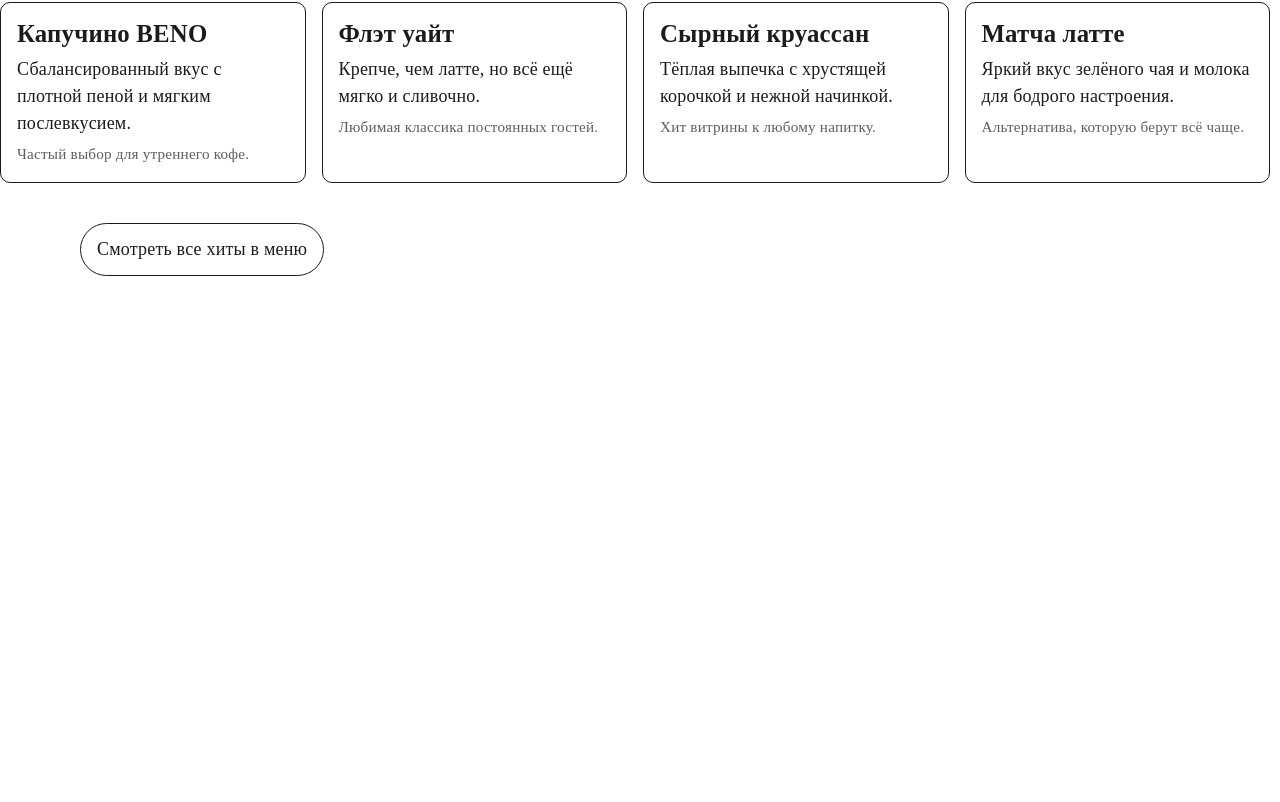
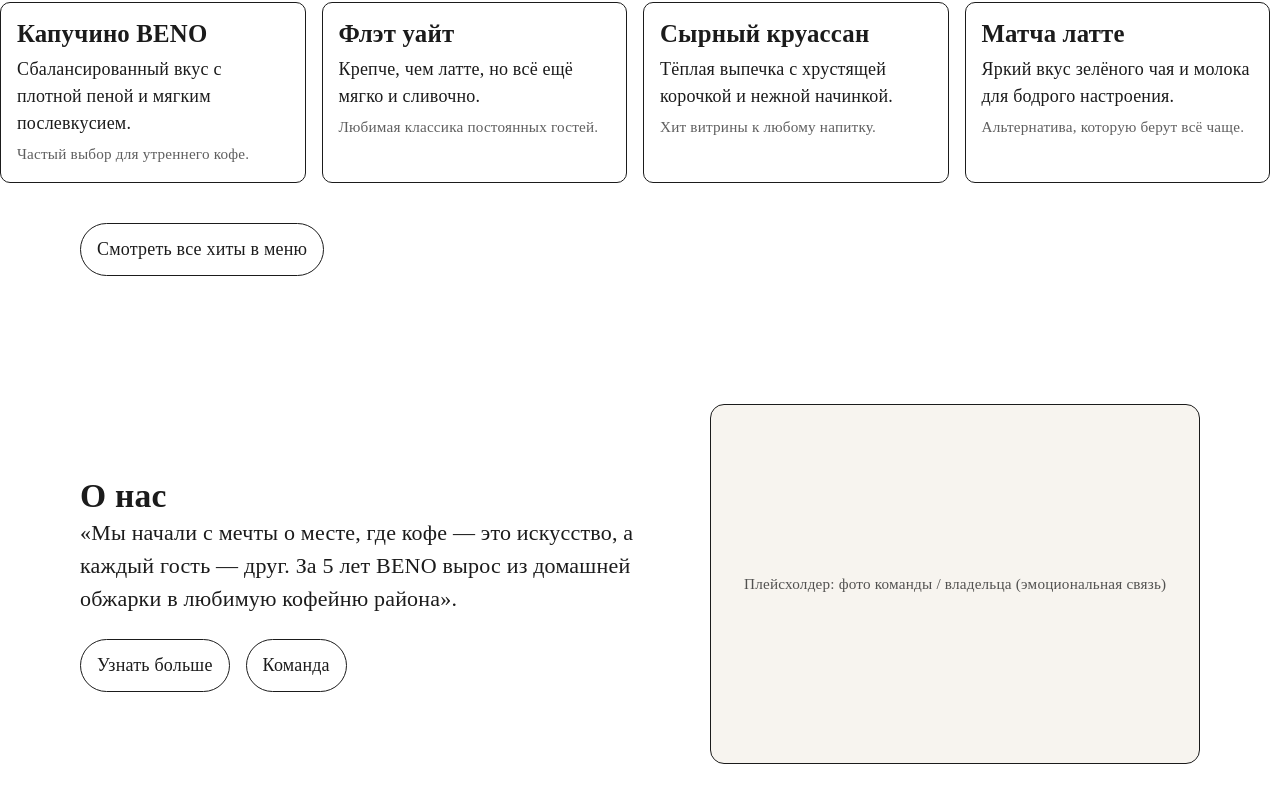
Before and after one commit to ALDYNEC-07/beno-coffe, a Next.js app: page / in a window 1280 px wide. Shown: the part 2070-2872 px from the top of the page. Before the commit the page ends 2410 px from the top, so only its background shows below. Built offline with nearby package versions, Linux system fonts and the light colour scheme.

Commit message:
Создал компонент о нас

```diff
--- a/src/app/page.tsx
+++ b/src/app/page.tsx
@@ -7,6 +7,7 @@ import Hero from "@/components/Hero/Hero";
 import Features from "@/components/Features/Features";
 import NewMonth from "@/components/NewMonth/NewMonth";
 import Hits from "@/components/Hits/Hits";
+import About from "@/components/About/About";
 import Navigation from "@/components/Navigation/Navigation";
 
 // Этот блок собирает основные части главной страницы.
@@ -25,6 +26,8 @@ export default function Home() {
         <NewMonth />
         {/* Этот блок показывает секцию с самыми популярными позициями. */}
         <Hits />
+        {/* Этот блок показывает секцию с краткой историей кофейни. */}
+        <About />
       </main>
     </>
   );
--- /dev/null
+++ b/src/components/About/About.module.css
@@ -0,0 +1,100 @@
+.about {
+  --container: 1120px;
+  --space-1: clamp(0.5rem, 1.2vw, 0.75rem);
+  --space-2: clamp(0.75rem, 1.8vw, 1rem);
+  --space-3: clamp(1rem, 2.6vw, 1.5rem);
+  --space-4: clamp(1.25rem, 3.6vw, 2rem);
+  --space-5: clamp(1.75rem, 5vw, 3rem);
+  --space-6: clamp(2.25rem, 6.5vw, 4rem);
+  --text-sm: clamp(0.875rem, 0.6vw + 0.75rem, 0.95rem);
+  --text-base: clamp(1rem, 0.7vw + 0.9rem, 1.125rem);
+  --text-lg: clamp(1.125rem, 0.9vw + 1rem, 1.375rem);
+  --h2: clamp(1.5rem, 1.8vw + 1.1rem, 2.1rem);
+  --radius: 14px;
+  --border: 1px solid #1b1b1b;
+  --measure: 65ch;
+
+  padding-block: var(--space-6);
+  font-size: var(--text-base);
+  line-height: 1.5;
+  letter-spacing: 0.2px;
+  color: #1b1b1b;
+}
+
+.container {
+  width: min(100% - 2 * var(--space-3), var(--container));
+  margin-inline: auto;
+}
+
+.layout {
+  display: grid;
+  gap: var(--space-4);
+}
+
+.stack > * + * {
+  margin-top: var(--space-3);
+}
+
+.title {
+  font-size: var(--h2);
+  line-height: 1.2;
+  margin: 0;
+  font-weight: 700;
+}
+
+.lead {
+  font-size: var(--text-lg);
+  max-width: var(--measure);
+  margin: 0;
+}
+
+.metaRow {
+  display: flex;
+  flex-wrap: wrap;
+  gap: var(--space-2);
+  align-items: center;
+}
+
+.button {
+  display: inline-flex;
+  align-items: center;
+  gap: 0.5rem;
+  padding: 0.75rem 1rem;
+  border: var(--border);
+  border-radius: 999px;
+  background: transparent;
+  text-decoration: none;
+  white-space: nowrap;
+  color: inherit;
+  font-size: var(--text-base);
+}
+
+.button:focus-visible {
+  outline: 2px solid #1b1b1b;
+  outline-offset: 3px;
+  border-radius: 10px;
+}
+
+.media {
+  border: var(--border);
+  border-radius: var(--radius);
+  background: #f7f4ef;
+  min-height: clamp(200px, 28vw, 360px);
+  display: grid;
+  place-items: center;
+  text-align: center;
+}
+
+.mediaText {
+  margin: 0;
+  padding: var(--space-3);
+  font-size: var(--text-sm);
+  color: rgba(27, 27, 27, 0.75);
+}
+
+@media (min-width: 900px) {
+  .layout {
+    grid-template-columns: minmax(0, 1.1fr) minmax(0, 0.9fr);
+    align-items: center;
+  }
+}
--- /dev/null
+++ b/src/components/About/About.tsx
@@ -0,0 +1,57 @@
+/*
+ Этот файл определяет секцию "О нас".
+ Он показывает краткую историю кофейни, кнопки перехода и место для фото команды.
+ Человек может перейти к подробной странице о кофейне или команде.
+*/
+import Link from "next/link";
+import styles from "./About.module.css";
+
+// Этот объект хранит заголовок и основной текст секции "О нас".
+const aboutContent = {
+  title: "О нас",
+  description:
+    "«Мы начали с мечты о месте, где кофе — это искусство, а каждый гость — друг. За 5 лет BENO вырос из домашней обжарки в любимую кофейню района».",
+};
+
+// Этот список хранит ссылки для перехода к подробным разделам о кофейне.
+const aboutLinks = [
+  { label: "Узнать больше", href: "/about" },
+  { label: "Команда", href: "/about#team" },
+];
+
+// Этот объект хранит подпись для блока с фото команды или владельца.
+const aboutMedia = {
+  label: "Фото команды или владельца",
+  note: "Плейсхолдер: фото команды / владельца (эмоциональная связь)",
+};
+
+export default function About() {
+  return (
+    // Этот блок показывает секцию "О нас" с якорем для навигации.
+    <section id="about" className={styles.about} aria-label="Коротко о BENO">
+      <div className={styles.container}>
+        {/* Этот блок делит секцию на текстовую часть и медиа. */}
+        <div className={styles.layout}>
+          {/* Этот блок содержит заголовок, описание и кнопки перехода. */}
+          <div className={styles.stack}>
+            <h2 className={styles.title}>{aboutContent.title}</h2>
+            <p className={styles.lead}>{aboutContent.description}</p>
+            {/* Этот блок показывает кнопки перехода к подробным разделам. */}
+            <div className={styles.metaRow}>
+              {aboutLinks.map((link) => (
+                <Link key={link.href} className={styles.button} href={link.href}>
+                  {link.label}
+                </Link>
+              ))}
+            </div>
+          </div>
+
+          {/* Этот блок показывает место для фото команды или владельца. */}
+          <div className={styles.media} role="img" aria-label={aboutMedia.label}>
+            <p className={styles.mediaText}>{aboutMedia.note}</p>
+          </div>
+        </div>
+      </div>
+    </section>
+  );
+}
```
